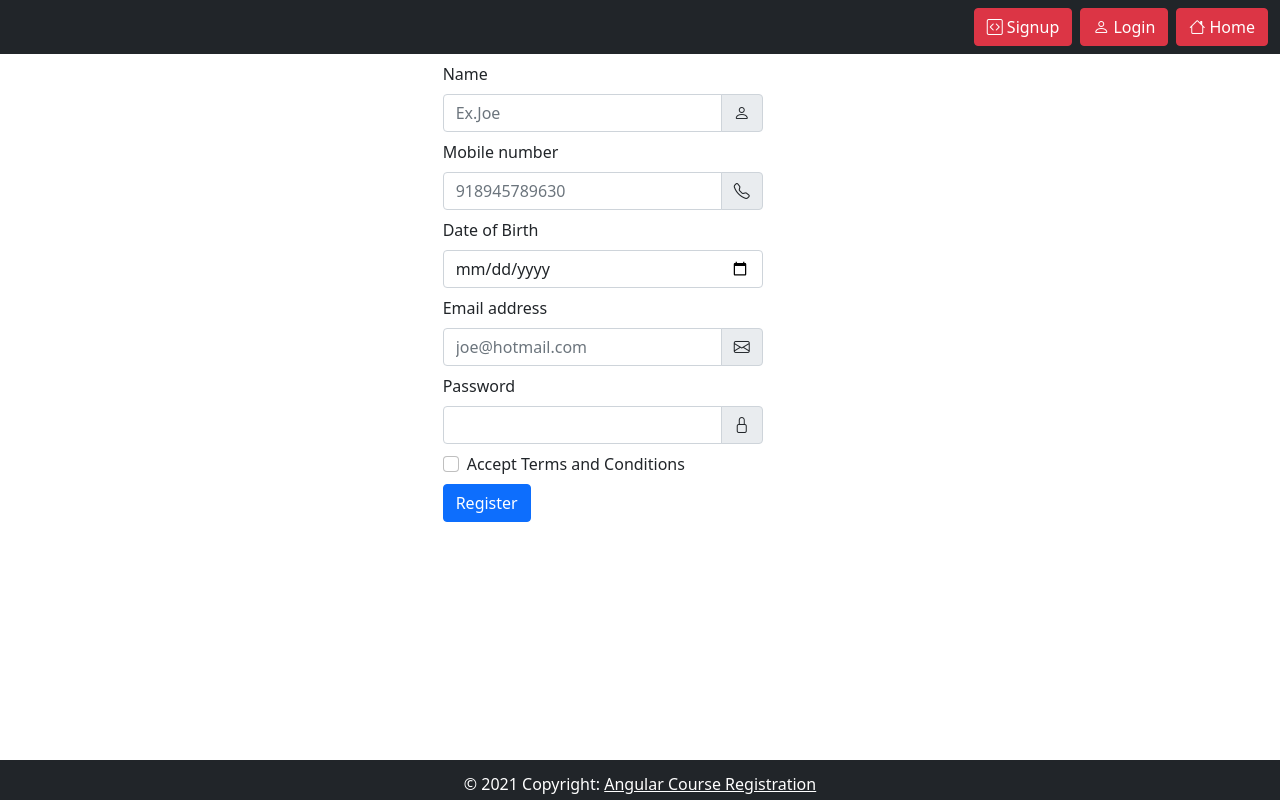
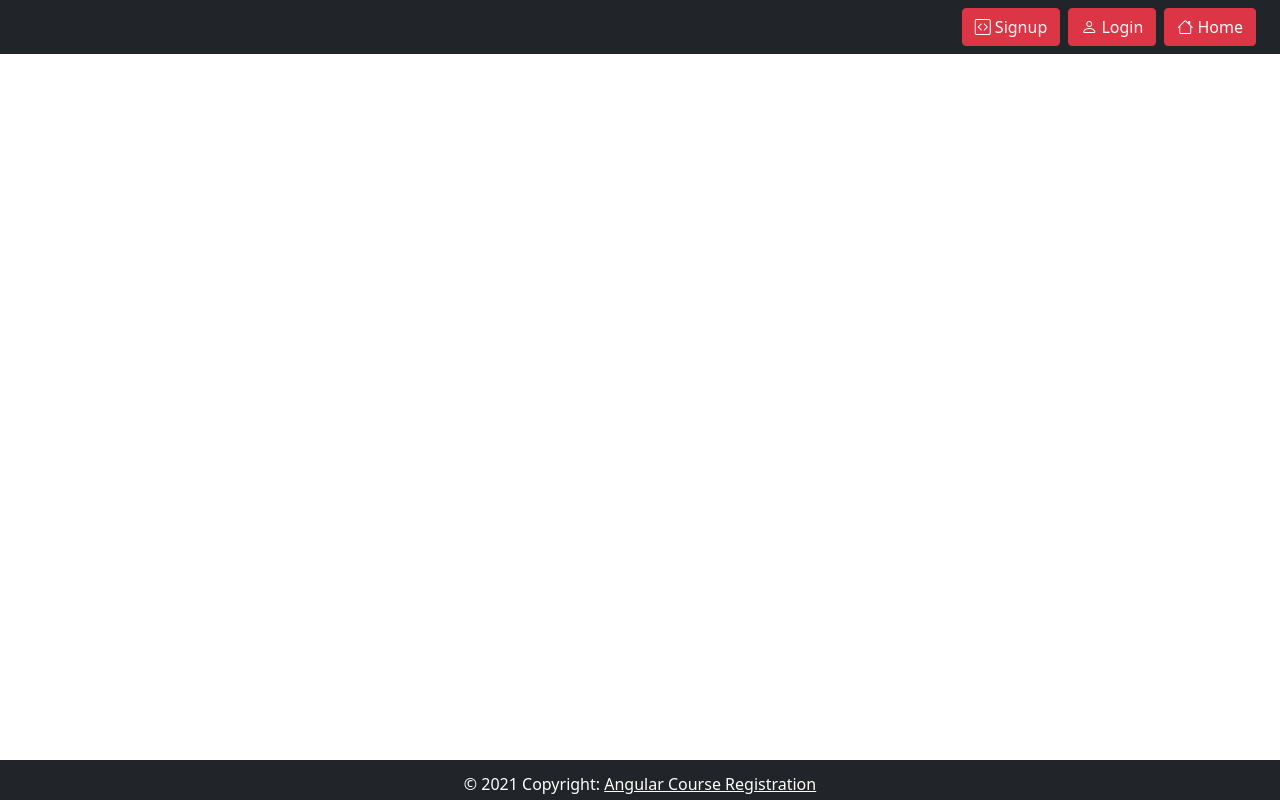
Before and after one commit to Arunsunder/Angular-Course-Registration, an Angular app: page / in a window 1280 px wide. Built offline with nearby package versions, Linux system fonts and the light colour scheme.

Commit message:
Arun - Routing

```diff
--- a/src/app/app-routing.module.ts
+++ b/src/app/app-routing.module.ts
@@ -1,7 +1,13 @@
 import { NgModule } from '@angular/core';
 import { RouterModule, Routes } from '@angular/router';
+import { LoginComponent } from './components/login/login.component';
+import { RegistrarComponent } from './components/registrar/registrar.component';
 
-const routes: Routes = [];
+
+const routes: Routes = [
+  {path:'login',component:LoginComponent},
+  {path:'register',component:RegistrarComponent}
+];
 
 @NgModule({
   imports: [RouterModule.forRoot(routes)],
--- a/src/app/app.component.html
+++ b/src/app/app.component.html
@@ -1,3 +1,11 @@
-<app-header></app-header>
-<app-registrar></app-registrar>
-<app-footer></app-footer>
+<div class="row">
+    <app-header></app-header>
+</div>
+
+<div class="row">
+    <router-outlet>
+    </router-outlet>
+</div>
+<div class="row">
+    <app-footer></app-footer>
+</div>
--- a/src/app/components/header/header.component.html
+++ b/src/app/components/header/header.component.html
@@ -1,12 +1,12 @@
 <nav class="navbar navbar-light bg-dark">
     <div class="container-fluid">
       <!--SignUp-->
-      <a class="btn btn-danger ms-auto" href="#" role="button">
+      <a class="btn btn-danger ms-auto" href="#" role="button" [routerLink]="['/register']">
         <i class="bi bi-code-square"> </i> Signup
       </a>
 
       <!--Login-->
-      <a class="btn btn-danger ms-2" href="#" role="button">
+      <a class="btn btn-danger ms-2" href="#" role="button" [routerLink]="['/login']">
         <i class="bi bi-person"> </i> Login
       </a>
 
--- a/src/app/components/registrar/registrar.component.html
+++ b/src/app/components/registrar/registrar.component.html
@@ -1,4 +1,4 @@
-<form class="col-lg-6 offset-lg-4">
+<form class="d-flex justify-content-center col-lg-6 offset-lg-4">
     <div class="ms-3 mt-2 col-lg-6" >
       <label for="reg_name" class="form-label">Name</label>
       <div class="input-group">
@@ -50,7 +50,7 @@
 
 
     <div class="ms-3 mt-2">
-      <button type="submit" class="btn btn-primary">Register</button>
+      <button type="submit" class="btn btn-primary" [routerLink]="['/login']">Register</button>
     </div>
 
   </form>
--- a/src/app/components/registrar/registrar.component.ts
+++ b/src/app/components/registrar/registrar.component.ts
@@ -1,4 +1,5 @@
 import { Component, OnInit } from '@angular/core';
+import { Router } from '@angular/router';
 
 @Component({
   selector: 'app-registrar',
@@ -8,8 +9,13 @@ import { Component, OnInit } from '@angular/core';
 export class RegistrarComponent implements OnInit {
 
   constructor() { }
+  isShown:boolean=true;
 
   ngOnInit(): void {
   }
 
+  ShowHide(){
+    this.isShown=!this.isShown;
+  }
+
 }
```
